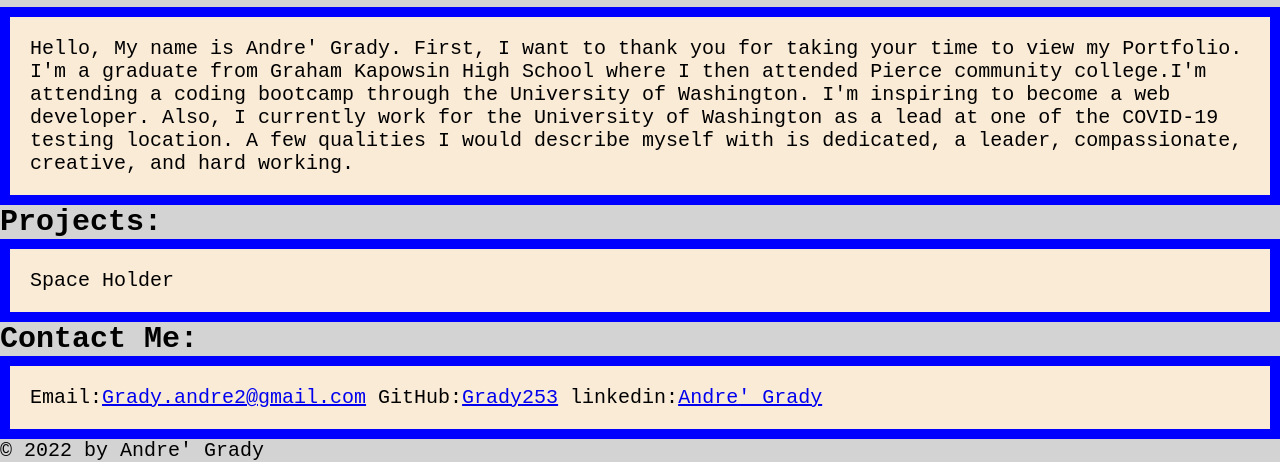
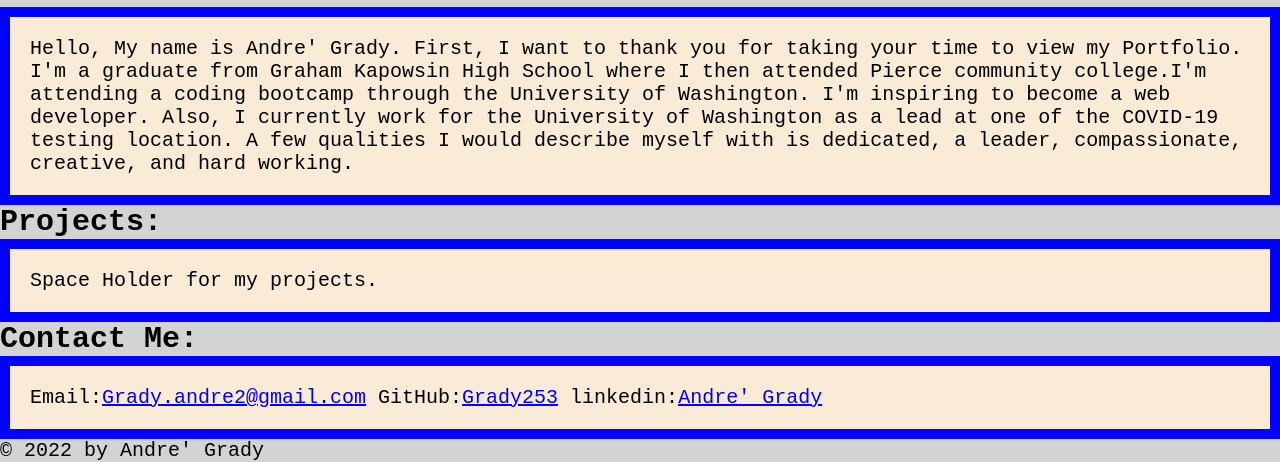
Before and after one commit to Grady253/Portfolio, a plain HTML site: page Index.html in a window 1280 px wide. Shown: the part 506-968 px from the top of the page. Drawn offline with Linux system fonts and the light colour scheme.

```diff
--- a/Index.html
+++ b/Index.html
@@ -44,7 +44,7 @@
     <section id="project">
        <h2 class="float_left">Projects:</h2>
          <div id="myWork">
-           <p>Space Holder</p>
+           <p>Space Holder for my projects.</p>
          </div>
     </section>
     <!-- Created a section for my contact information. -->
```
